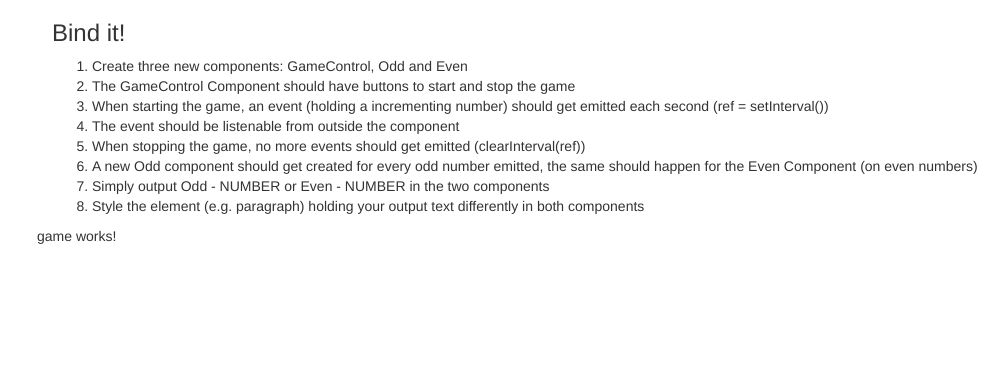
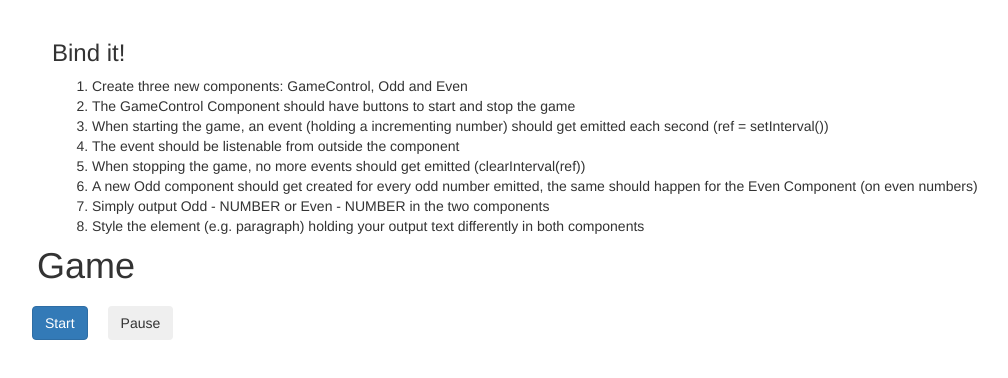
Before and after one commit to schinalex/Angular_Course, an Angular app in the folder cmp-databinding-assignment-start/: page / in a window 1280 px wide. Shown: the top 378 px of the page, without its empty margins (18-1026 px from the left). Built offline with nearby package versions, Linux system fonts and the light colour scheme.

Commit message:
add the buttons

```diff
--- a/cmp-databinding-assignment-start/src/app/game/game.component.css
+++ b/cmp-databinding-assignment-start/src/app/game/game.component.css
@@ -0,0 +1,3 @@
+button {
+  margin: 10px;
+}
--- a/cmp-databinding-assignment-start/src/app/game/game.component.html
+++ b/cmp-databinding-assignment-start/src/app/game/game.component.html
@@ -1 +1,5 @@
-<p>game works!</p>
+<h1>Game</h1>
+<div class="row">
+  <button class="btn btn-primary">Start</button>
+  <button class="btn btn-secondary">Pause</button>
+</div>
--- a/cmp-databinding-assignment-start/src/app/game/game.component.ts
+++ b/cmp-databinding-assignment-start/src/app/game/game.component.ts
@@ -12,6 +12,7 @@ export class GameComponent implements OnInit {
     console.log(this.number)
   }
   game = setInterval(this.tick, 2000)
+  pause = () => clearInterval(this.game)
   constructor() { }
 
   ngOnInit() {
```
